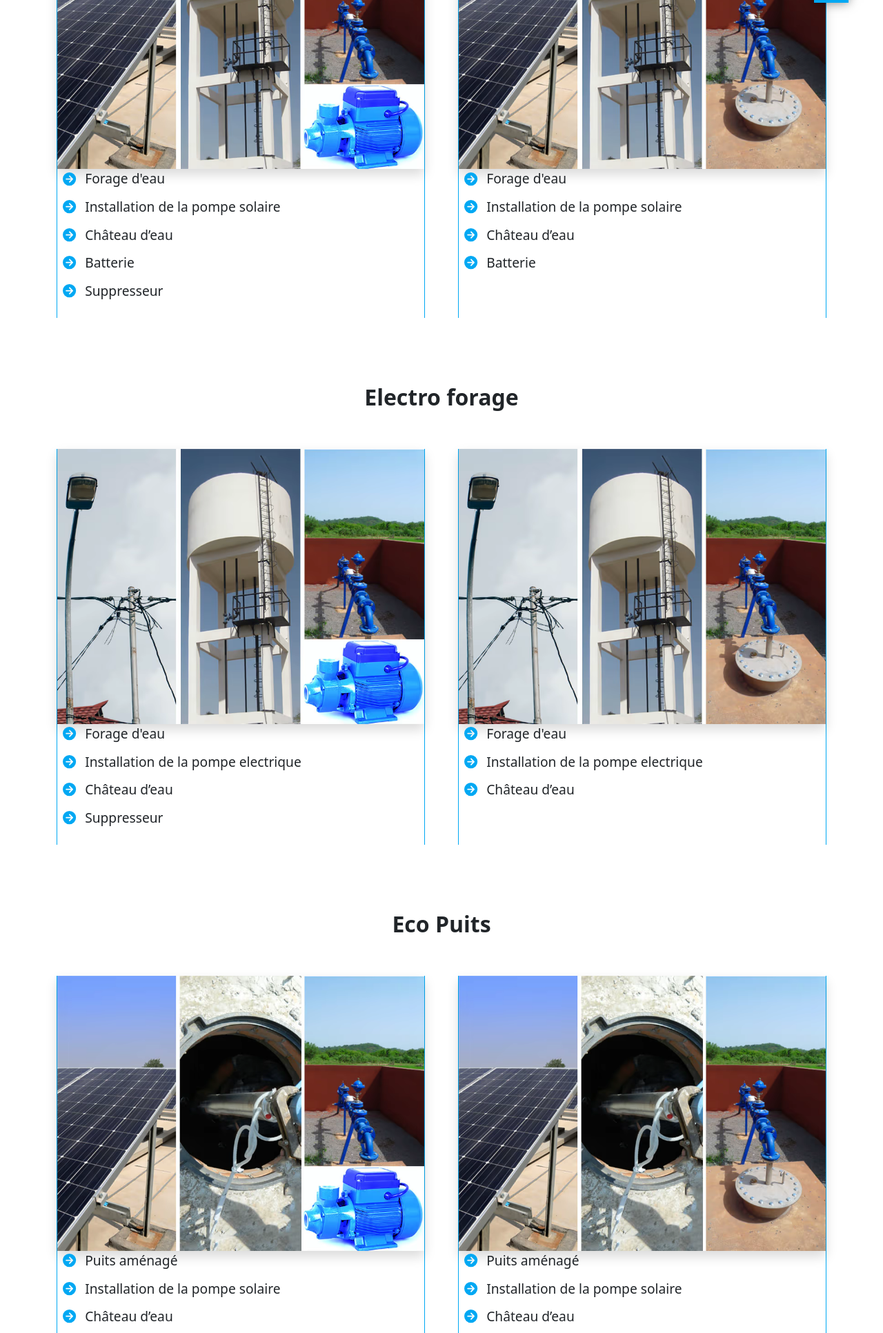
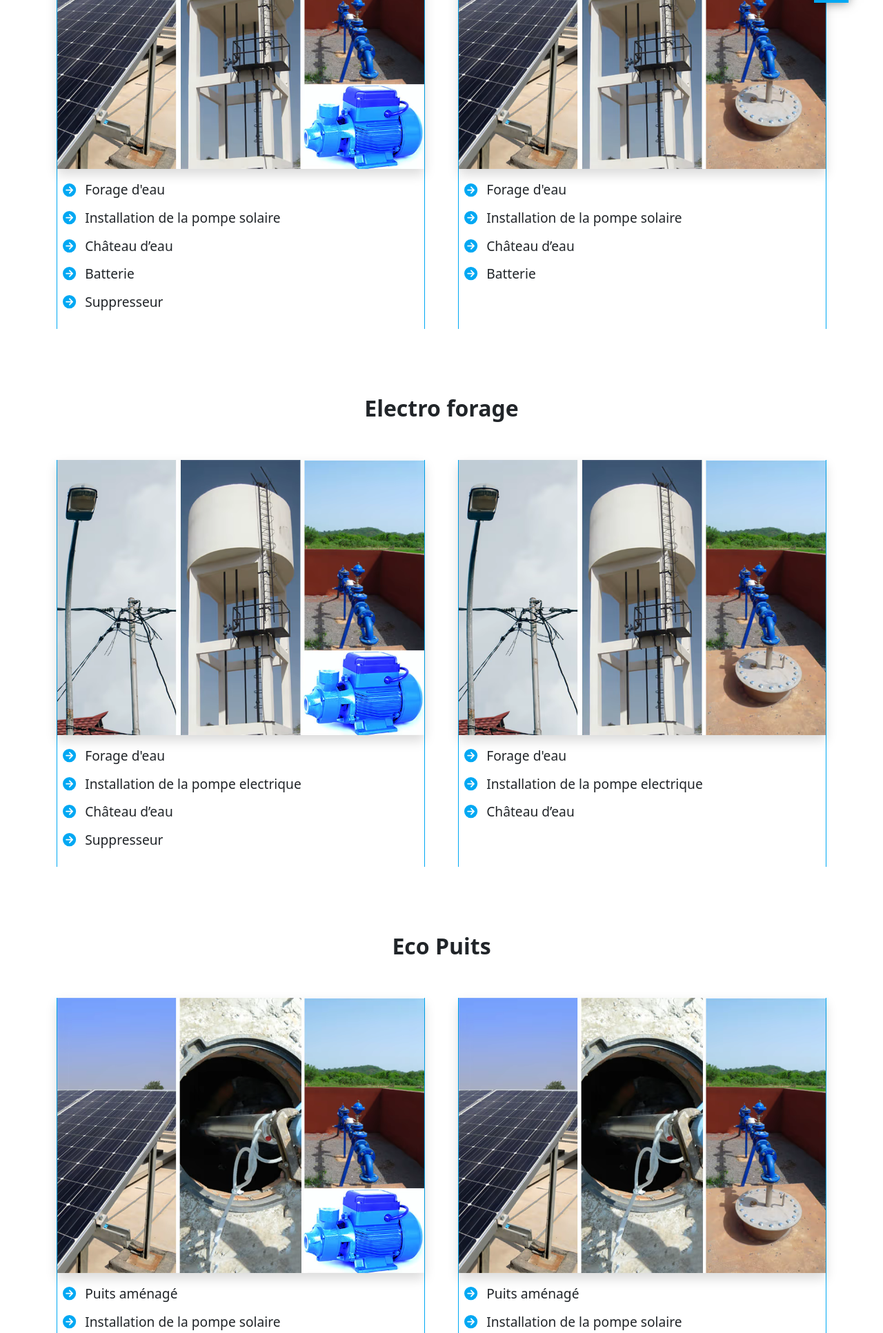
Before and after one commit to euclidessoft/eaulala, a Symfony app: template templates/site/forage.html.twig in a window 1280 px wide. Shown: the part 716-2649 px from the top of the page at 69% size. Run offline with Twig, Linux system fonts and the light colour scheme; the template is opened without the code that fills it, so the values that code supplies are empty; some libraries are stand-ins or nearby versions.

Commit message:
"26-10-2023_16-52"

```diff
--- a/templates/site/distribution.html.twig
+++ b/templates/site/distribution.html.twig
@@ -13,10 +13,10 @@
                 <div class="col-lg-8">
                     <div class="bg-blanc-8 p-5 shadow border1 fs-5">
 
-                        <h3 class="text-center mb-5">
+                        <h1 class="text-center mb-5">
                             {{ "Distribution"|trans }}
 
-                        </h3>
+                        </h1>
 
                         <p class="mb-4 mt-5">
 
--- a/templates/site/forage.html.twig
+++ b/templates/site/forage.html.twig
@@ -40,7 +40,7 @@
                             <img class="shadow  w-100 fit-cover "
                                  src="{{ asset('images/eco-forage-1.avif') }}" alt="eau la la">
                             <ul class="ps-0 mb-4 ">
-                                <li>
+                                <li class="mt-3">
                                     <i class="fa fa-circle-arrow-right me-2 text-primaire"></i>
                                     {{ "Forage d'eau"|trans }}
                                 </li>
@@ -68,7 +68,7 @@
                             <img class="shadow  w-100 fit-cover"
                                  src="{{ asset('images/eco-forage-2.avif') }}" alt="eau la la">
                             <ul class="ps-0">
-                                <li>
+                                <li class="mt-3">
                                     <i class="fa fa-circle-arrow-right me-2 text-primaire"></i>
                                     {{ "Forage d'eau"|trans }}
                                 </li>
@@ -98,7 +98,7 @@
                             <img class="shadow  w-100 fit-cover"
                                  src="{{ asset('images/electro-forage-1.avif') }}" alt="eau la la">
                             <ul class="ps-0 mb-4">
-                                <li>
+                                <li class="mt-3">
                                     <i class="fa fa-circle-arrow-right me-2 text-primaire"></i>
                                     {{ "Forage d'eau"|trans }}
                                 </li>
@@ -122,7 +122,7 @@
                             <img class="shadow  w-100 fit-cover"
                                  src="{{ asset('images/electro-forage-2.avif') }}" alt="eau la la">
                             <ul class="ps-0">
-                                <li>
+                                <li class="mt-3">
                                     <i class="fa fa-circle-arrow-right me-2 text-primaire"></i>
                                     {{ "Forage d'eau"|trans }}
                                 </li>
@@ -149,7 +149,7 @@
                             <img class="shadow  w-100 fit-cover"
                                  src="{{ asset('images/eco-puits-1.avif') }}" alt="eau la la">
                             <ul class="ps-0 mb-4">
-                                <li>
+                                <li class="mt-3">
                                     <i class="fa fa-circle-arrow-right me-2 text-primaire"></i>
                                     {{ "Puits aménagé"|trans }}
                                 </li>
@@ -173,7 +173,7 @@
                             <img class="shadow  w-100 fit-cover"
                                  src="{{ asset('images/eco-puits-2.avif') }}" alt="eau la la">
                             <ul class="ps-0">
-                                <li>
+                                <li class="mt-3">
                                     <i class="fa fa-circle-arrow-right me-2 text-primaire"></i>
                                     {{ "Puits aménagé"|trans }}
                                 </li>
@@ -198,7 +198,7 @@
                             <img class="shadow  w-100 fit-cover"
                                  src="{{ asset('images/electro-puits-1.avif') }}" alt="eau la la">
                             <ul class="ps-0 mb-4">
-                                <li>
+                                <li class="mt-3">
                                     <i class="fa fa-circle-arrow-right me-2 text-primaire"></i>
                                     {{ "Puits aménagé"|trans }}
                                 </li>
@@ -222,7 +222,7 @@
                             <img class="shadow  w-100 fit-cover"
                                  src="{{ asset('images/electro-puits-2.avif') }}" alt="eau la la">
                             <ul class="ps-0">
-                                <li>
+                                <li class="mt-3">
                                     <i class="fa fa-circle-arrow-right me-2 text-primaire"></i>
                                     {{ "Puits aménagé"|trans }}
                                 </li>
```
